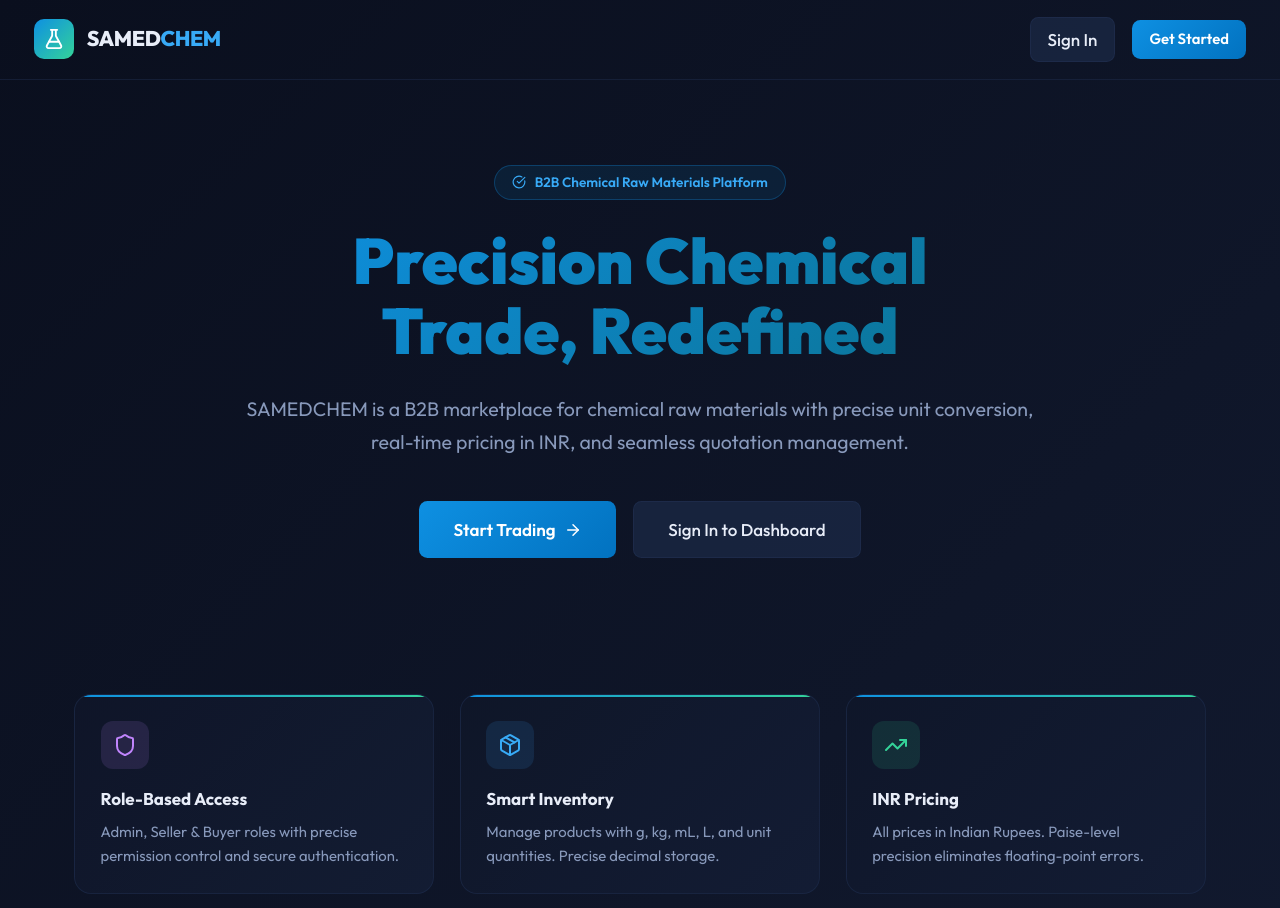
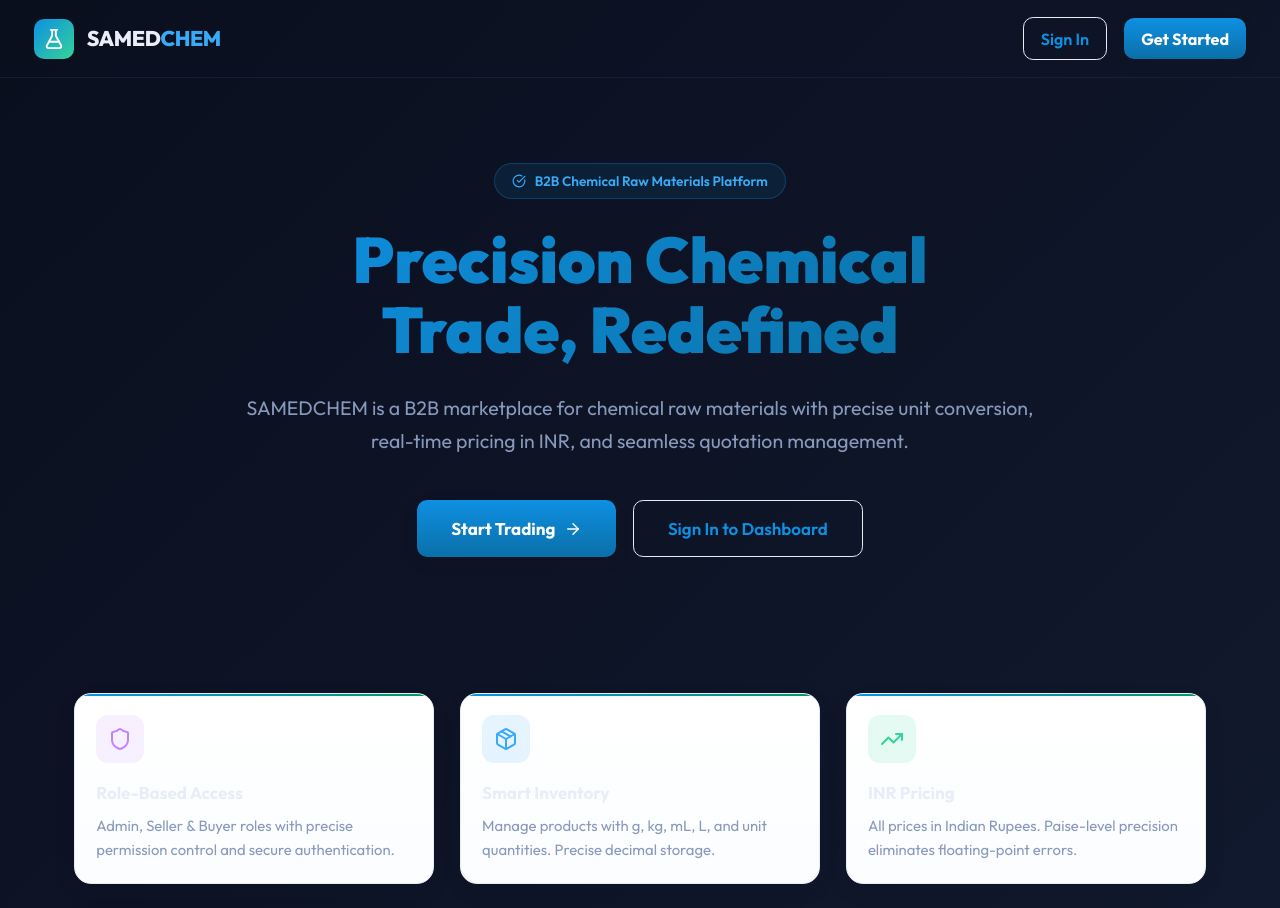
Before and after one commit to chandan91077/AASAMEDCHEM-asseigments, a Next.js app: page / in a window 1280 px wide. Shown: the top 908 px of the page. Built offline with nearby package versions, Linux system fonts and the light colour scheme.

Commit message:
first commit

```diff
--- a/src/app/dashboard/seller/quotations/page.tsx
+++ b/src/app/dashboard/seller/quotations/page.tsx
@@ -7,11 +7,25 @@
   const { data: { user } } = await supabase.auth.getUser()
   if (!user) redirect('/login')
 
-  const { data: quotations } = await supabase
-    .from('quotations')
-    .select('*')
-    .eq('user_id', user.id)
-    .order('created_at', { ascending: false })
+  // Find quotation IDs that include products belonging to this seller
+  const { data: items } = await supabase
+    .from('quotation_items')
+    .select('quotation_id, products(seller_id)')
+    .order('id', { ascending: false })
 
-  return <QuotationsClient quotations={quotations || []} />
+  const sellerQuotationIds = Array.from(new Set((items || [])
+    .filter((it: any) => it.products?.seller_id === user.id)
+    .map((it: any) => it.quotation_id)))
+
+  let quotations: any[] = []
+  if (sellerQuotationIds.length > 0) {
+    const { data } = await supabase
+      .from('quotations')
+      .select('*')
+      .in('id', sellerQuotationIds)
+      .order('created_at', { ascending: false })
+    quotations = data || []
+  }
+
+  return <QuotationsClient quotations={quotations} />
 }
--- a/src/app/globals.css
+++ b/src/app/globals.css
@@ -28,15 +28,17 @@
 }
 
 :root {
-  --background: #f7fafc; /* light page background */
-  --foreground: #0f1724; /* primary text */
-  --card: #ffffff; /* card backgrounds */
-  --card-foreground: #0f1724;
-  --border: #e6eaf0; /* subtle borders */
+  /* Professional light theme */
+  --background: #f6f8fb; /* page background */
+  --foreground: #0b1220; /* primary text */
+  --muted-foreground: #475569; /* secondary text */
+  --card: #ffffff; /* card surface */
+  --card-foreground: #0b1220;
+  --border: #e6edf3; /* subtle border */
   --input: #ffffff; /* input background */
-  --ring: #0e90e2; /* keep brand accent */
-  --muted: #f1f5f9;
-  --muted-foreground: #475569;
+  --ring: #0e90e2; /* brand accent */
+  --accent: #0e90e2; /* primary accent */
+  --success: #059669;
   --radius: 0.75rem;
 }
 
@@ -68,16 +70,15 @@
 
 /* Glass morphism card */
 .glass-card {
-  background: linear-gradient(180deg, #ffffff, #fbfdff);
-  backdrop-filter: blur(6px);
+  background: var(--card);
   border: 1px solid var(--border);
   border-radius: calc(var(--radius) + 0.25rem);
-  box-shadow: 0 6px 20px rgba(15,23,42,0.06), inset 0 1px 0 rgba(255,255,255,0.8);
+  box-shadow: 0 10px 30px rgba(11,18,32,0.06);
 }
 
 /* Gradient text */
 .gradient-text {
-  background: linear-gradient(135deg, #0e90e2, #0b728f);
+  background: linear-gradient(135deg, var(--accent), #0b6fa0);
   -webkit-background-clip: text;
   -webkit-text-fill-color: transparent;
   background-clip: text;
@@ -115,21 +116,21 @@
   align-items: center;
   justify-content: center;
   gap: 0.5rem;
-  padding: 0.625rem 1.25rem;
-  background: linear-gradient(135deg, #0e90e2, #0272c0);
-  color: #fff;
-  border-radius: 0.5rem;
-  font-weight: 600;
-  font-size: 0.875rem;
+  padding: 0.6rem 1.25rem;
+  background: linear-gradient(180deg, var(--accent), #0b6fa8);
+  color: #ffffff;
+  border-radius: 0.6rem;
+  font-weight: 700;
+  font-size: 0.95rem;
   border: none;
   cursor: pointer;
-  transition: all 0.2s ease;
+  transition: transform 0.14s ease, box-shadow 0.14s ease;
   text-decoration: none;
+  box-shadow: 0 6px 18px rgba(11,18,32,0.06);
 }
 .btn-primary:hover {
-  background: linear-gradient(135deg, #38aaf6, #0e90e2);
-  box-shadow: 0 4px 20px rgba(14,144,226,0.4);
-  transform: translateY(-1px);
+  transform: translateY(-3px);
+  box-shadow: 0 12px 28px rgba(11,18,32,0.10);
 }
 .btn-primary:disabled {
   opacity: 0.5;
@@ -142,20 +143,20 @@
   align-items: center;
   justify-content: center;
   gap: 0.5rem;
-  padding: 0.625rem 1.25rem;
-  background: rgba(30, 45, 77, 0.6);
-  color: #e8edf8;
-  border-radius: 0.5rem;
-  font-weight: 500;
-  font-size: 1rem;
-  border: 1px solid rgba(30,45,77,0.8);
+  padding: 0.55rem 1.1rem;
+  background: transparent;
+  color: var(--accent);
+  border-radius: 0.6rem;
+  font-weight: 600;
+  font-size: 0.95rem;
+  border: 1px solid var(--border);
   cursor: pointer;
-  transition: all 0.2s ease;
+  transition: background 0.12s ease, box-shadow 0.12s ease;
   text-decoration: none;
 }
 .btn-secondary:hover {
-  background: rgba(30, 45, 77, 0.9);
-  border-color: #0e90e2;
+  background: rgba(14,144,226,0.06);
+  border-color: rgba(14,144,226,0.16);
 }
 
 .btn-danger {
@@ -163,36 +164,36 @@
   align-items: center;
   justify-content: center;
   gap: 0.5rem;
-  padding: 0.625rem 1.25rem;
-  background: rgba(239, 68, 68, 0.15);
-  color: #f87171;
-  border-radius: 0.5rem;
-  font-weight: 500;
-  font-size: 1rem;
-  border: 1px solid rgba(239, 68, 68, 0.3);
+  padding: 0.6rem 1rem;
+  background: rgba(239, 68, 68, 0.08);
+  color: #dc2626;
+  border-radius: 0.6rem;
+  font-weight: 600;
+  font-size: 0.95rem;
+  border: 1px solid rgba(239, 68, 68, 0.12);
   cursor: pointer;
-  transition: all 0.2s ease;
+  transition: background 0.12s ease;
 }
-.btn-danger:hover { background: rgba(239, 68, 68, 0.3); }
+.btn-danger:hover { background: rgba(239, 68, 68, 0.12); }
 
 .btn-success {
   display: inline-flex;
   align-items: center;
   justify-content: center;
   gap: 0.5rem;
-  padding: 0.625rem 1.25rem;
-  background: linear-gradient(135deg, #059669, #10b981);
+  padding: 0.6rem 1rem;
+  background: linear-gradient(180deg, var(--success), #0a8b6b);
   color: #fff;
-  border-radius: 0.5rem;
-  font-weight: 600;
-  font-size: 1rem;
+  border-radius: 0.6rem;
+  font-weight: 700;
+  font-size: 0.95rem;
   border: none;
   cursor: pointer;
-  transition: all 0.2s ease;
+  transition: transform 0.12s ease, box-shadow 0.12s ease;
 }
 .btn-success:hover {
-  box-shadow: 0 4px 20px rgba(16, 185, 129, 0.4);
-  transform: translateY(-1px);
+  transform: translateY(-2px);
+  box-shadow: 0 10px 24px rgba(10, 139, 107, 0.12);
 }
 
 /* More human-feel CTA */
@@ -202,7 +203,7 @@
   justify-content: center;
   gap: 0.5rem;
   padding: 0.7rem 1.5rem;
-  background: linear-gradient(135deg, #1f6f8b, #178f8f);
+  background: linear-gradient(135deg, var(--accent), #0b6fa0);
   color: #fff;
   border-radius: 0.75rem;
   font-weight: 700;
@@ -210,9 +211,9 @@
   border: none;
   cursor: pointer;
   transition: transform 0.16s ease, box-shadow 0.16s ease;
-  box-shadow: 0 8px 24px rgba(8,30,44,0.45);
+  box-shadow: 0 10px 28px rgba(11,18,32,0.06);
 }
-.btn-cta-human:hover { transform: translateY(-3px); box-shadow: 0 14px 40px rgba(8,30,44,0.5); }
+.btn-cta-human:hover { transform: translateY(-3px); box-shadow: 0 18px 40px rgba(11,18,32,0.08); }
 
 .product-avatar {
   width: 42px;
@@ -225,7 +226,7 @@
   color: #ffffff;
   flex-shrink: 0;
   font-size: 0.95rem;
-  box-shadow: 0 6px 18px rgba(2,8,23,0.6);
+  box-shadow: 0 8px 20px rgba(11,18,32,0.06);
 }
 
 /* Input */
@@ -234,17 +235,17 @@
   padding: 0.7rem 1rem;
   background: var(--input);
   border: 1px solid var(--border);
-  border-radius: 0.5rem;
+  border-radius: 0.6rem;
   color: var(--foreground);
   font-size: 1rem;
   font-family: inherit;
-  transition: border-color 0.2s, box-shadow 0.2s;
+  transition: border-color 0.14s, box-shadow 0.14s;
   outline: none;
 }
-.input-field::placeholder { color: #8899bb; }
+.input-field::placeholder { color: var(--muted-foreground); }
 .input-field:focus {
-  border-color: #0e90e2;
-  box-shadow: 0 0 0 3px rgba(14,144,226,0.15);
+  border-color: var(--ring);
+  box-shadow: 0 6px 20px rgba(14,144,226,0.08);
 }
 
 select.input-field option { background: #141d35; }
@@ -270,24 +271,25 @@
 
 /* Stat card */
 .stat-card {
-  background: linear-gradient(135deg, rgba(15,22,41,0.9), rgba(20,29,53,0.9));
-  border: 1px solid rgba(30,45,77,0.6);
+  background: linear-gradient(180deg, #ffffff, #fbfdff);
+  border: 1px solid var(--border);
   border-radius: 1rem;
-  padding: 1.5rem;
+  padding: 1.25rem;
   position: relative;
   overflow: hidden;
-  transition: transform 0.2s, border-color 0.2s;
+  transition: transform 0.14s, box-shadow 0.14s;
+  box-shadow: 0 8px 28px rgba(11,18,32,0.04);
 }
 .stat-card:hover {
-  transform: translateY(-2px);
-  border-color: rgba(14,144,226,0.4);
+  transform: translateY(-4px);
+  box-shadow: 0 16px 42px rgba(11,18,32,0.08);
 }
 .stat-card::before {
   content: '';
   position: absolute;
   top: 0; left: 0; right: 0;
   height: 2px;
-  background: linear-gradient(90deg, #0e90e2, #34d399);
+  background: linear-gradient(90deg, var(--accent), var(--success));
 }
 
 /* Table */
@@ -295,21 +297,22 @@
 .data-table th {
   text-align: left;
   padding: 0.875rem 1.125rem;
-  font-size: 0.8rem;
-  font-weight: 600;
+  font-size: 0.85rem;
+  font-weight: 700;
   text-transform: uppercase;
-  letter-spacing: 0.08em;
-  color: #8899bb;
+  letter-spacing: 0.06em;
+  color: var(--muted-foreground);
   border-bottom: 1px solid var(--border);
 }
 .data-table td {
   padding: 1rem 1.125rem;
-  border-bottom: 1px solid rgba(30,45,77,0.3);
+  border-bottom: 1px solid rgba(230,237,243,0.7);
   font-size: 1rem;
   vertical-align: middle;
+  color: var(--foreground);
 }
-.data-table tbody tr { transition: background 0.15s; }
-.data-table tbody tr:hover { background: rgba(30,45,77,0.2); }
+.data-table tbody tr { transition: background 0.12s ease; }
+.data-table tbody tr:hover { background: rgba(11,52,86,0.04); }
 .data-table tbody tr:last-child td { border-bottom: none; }
 
 /* Page container */
```
Also changed, not shown: 5 other files (tests, documents, lock files or other folders).
